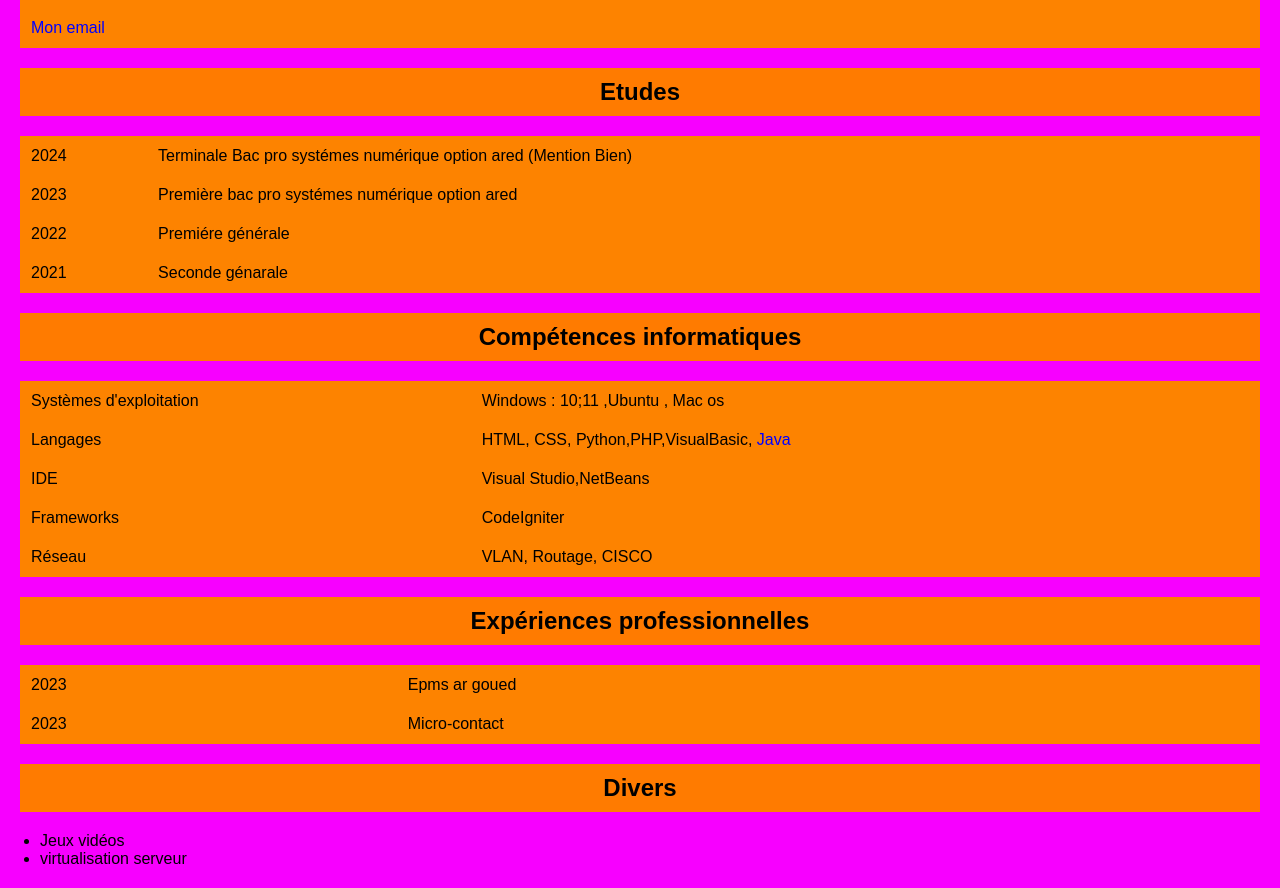
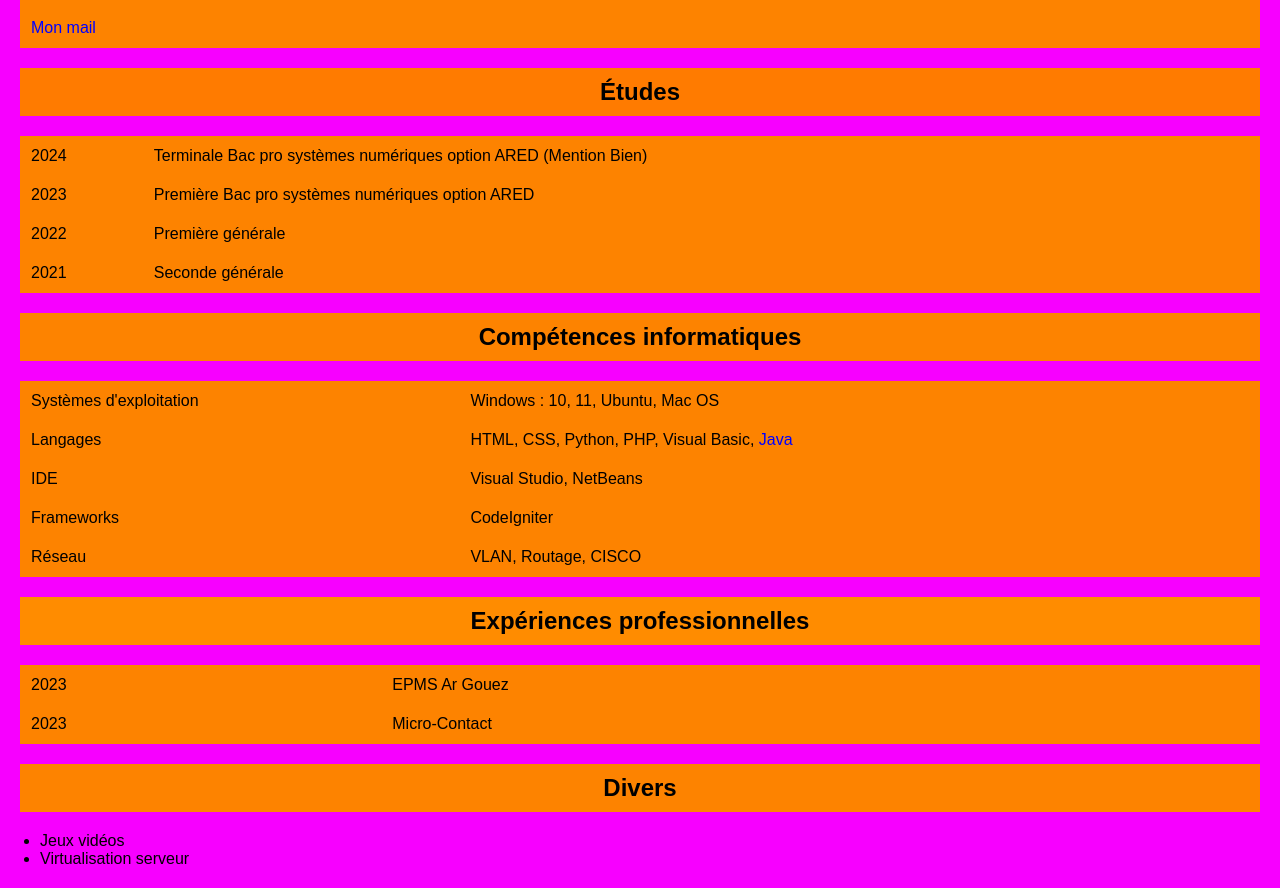
Before and after one commit to ANF122/cv, a plain HTML site: page cv.html in a window 1280 px wide. Shown: the part 102-990 px from the top of the page. Drawn offline with Linux system fonts and the light colour scheme.

Commit message:
version final

```diff
--- a/cv.html
+++ b/cv.html
@@ -4,7 +4,7 @@
     <meta charset="UTF-8">
     <meta name="viewport" content="width=device-width, initial-scale=1.0">
     <link href="styles.css" type="text/css" rel="stylesheet" />
-    <title>CV baptiste soufflet</title>
+    <title>CV Baptiste Soufflet</title>
 </head>
 <body>
 <div>
@@ -16,87 +16,84 @@
                 France <br>
                 Né le 13 janvier 2005<br>
                 <br>
-                <a href="mailto:baptiste.soufflet@free.fr"> Mon email</a>
+                <a href="mailto:baptisteee.soufflet@free.fr">Mon mail</a>
             </td>
             <td>
-                <img src="baptiste.HEIC" alt="Photo profil " width="100">
+                <img src="baptiste.HEIC" alt="Photo profil" width="100">
             </td>
         </tr>
+    </table>
 </div>
-    </table>
 
-    <h2>Etudes</h2>
+<h2>Études</h2>
 <div>
     <table border="1">
         <tr>
             <td>2024</td>
-            <td>Terminale  Bac pro systémes numérique option ared (Mention  Bien)</td>
+            <td>Terminale Bac pro systèmes numériques option ARED (Mention Bien)</td>
         </tr>
         <tr>
             <td>2023</td>
-            <td>Première bac pro systémes numérique option ared</td>
+            <td>Première Bac pro systèmes numériques option ARED</td>
         </tr>
         <tr>
             <td>2022</td>
-            <td>Premiére générale </td>
+            <td>Première générale</td>
         </tr>
         <tr>
             <td>2021</td>
-            <td>Seconde  génarale </td>
+            <td>Seconde générale</td>
         </tr>
+    </table>
 </div>
-    </table>
 
 <h2>Compétences informatiques</h2>
 <div>
     <table border="1">
         <tr>
             <td>Systèmes d'exploitation</td>
-            <td>Windows : 10;11 ,Ubuntu , Mac os </td>
+            <td>Windows : 10, 11, Ubuntu, Mac OS</td>
         </tr>
         <tr>
             <td>Langages</td>
-            <td>HTML, CSS, Python,PHP,VisualBasic, <a href="http://www.java.com/">Java</a></td>
+            <td>HTML, CSS, Python, PHP, Visual Basic, <a href="http://www.java.com/">Java</a></td>
         </tr>
         <tr>
             <td>IDE</td>
-            <td>Visual Studio,NetBeans </td>
+            <td>Visual Studio, NetBeans</td>
         </tr>
         <tr>
             <td>Frameworks</td>
-            <td>CodeIgniter </td>
+            <td>CodeIgniter</td>
+        </tr>
         <tr>
             <td>Réseau</td>
-                <td>VLAN, Routage, CISCO </td>
+            <td>VLAN, Routage, CISCO</td>
         </tr>
-
-        </tr>
-        <tr>
-
-        </tr>
+    </table>
 </div>
-    </table>
 
 <h2>Expériences professionnelles</h2>
 <div>
     <table border="1">
         <tr>
             <td>2023</td>
-            <td>Epms ar goued </td>
+            <td>EPMS Ar Gouez</td>
         </tr>
         <tr>
             <td>2023</td>
-            <td>Micro-contact </td>
+            <td>Micro-Contact</td>
         </tr>
-        <tr>
+    </table>
 </div>
-    </table>
+
+<h2>Divers</h2>
 <div>
-    <h2>Divers</h2>
     <ul>
-        <li>Jeux vidéos </li>
-        <li>virtualisation serveur</li>
+        <li>Jeux vidéos</li>
+        <li>Virtualisation serveur</li>
     </ul>
 </div>
+
 </body>
 </html>
```
Also changed, not shown: 1 other file. Lines whose indentation alone changed are shown as unchanged.
